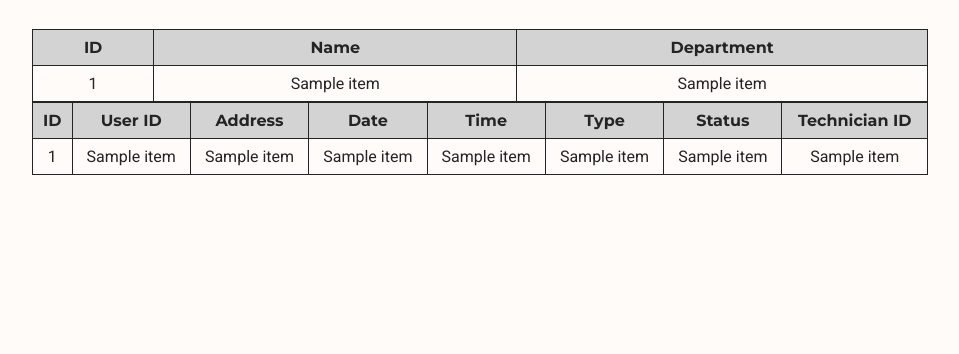
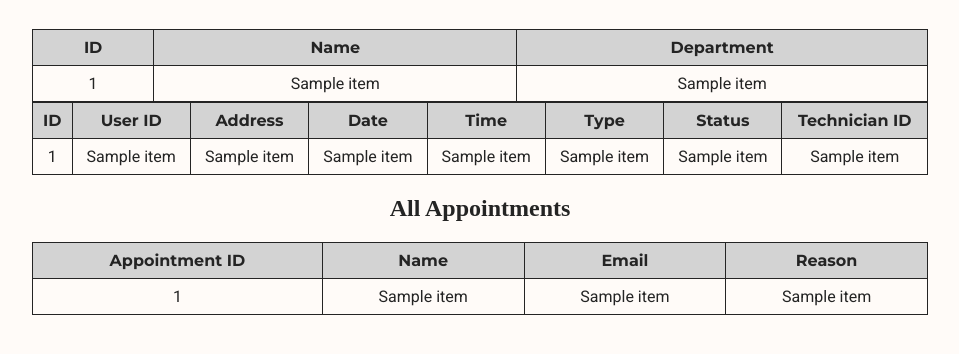
Before and after one commit to mortonjames357/OS_Mock_Task2, a Flask app: template templates/view_specific.html in a window 1280 px wide. Shown: the part 261-615 px from the top of the page, without its empty margins (160-1119 px from the left). Run offline with Flask 3, Linux system fonts and the light colour scheme; the template is opened without the code that fills it: most values are stand-ins (such as "Sample title", 1, 10 or a date in 2020); some web fonts are replaced.

Commit message:
Got the view specific working

```diff
--- a/app.py
+++ b/app.py
@@ -88,6 +88,7 @@ def view_specific():
     booking = None
     user = None
     tech = None
+    appoint = None
 
     if request.method == 'POST':
         id_input = request.form.get('idInput')
@@ -99,12 +100,15 @@ def view_specific():
             user = get_user_by_id(id_input)
         elif entity_type == 'Technician':
             tech = get_tech_by_id(id_input)
+        elif entity_type == 'Appointment':
+            appoint = get_appoint_by_id(id_input)
 
     return render_template(
         'view_specific.html',
         booking=booking,
         user=user,
-        tech=tech
+        tech=tech,
+        appoint=appoint
     )
 
 
--- a/queries/appointments_queries.py
+++ b/queries/appointments_queries.py
@@ -27,7 +27,7 @@ def get_appoint_by_id(id):
             cursor.execute("SELECT * FROM salesmenAppointments WHERE appointment_id=?", (id,))
             appoint = cursor.fetchall()
 
-        return cursor
+        return appoint
     except sqlite3.Error as e:
         print(f"Database error: {e}")
 
--- a/templates/view_specific.html
+++ b/templates/view_specific.html
@@ -22,6 +22,7 @@
             <option value="Booking">Booking</option>
             <option value="User">User</option>
             <option value="Technician">Technician</option>
+            <option value="Appointment">Appointment</option>
         </select>
         <label for="idInput">Input ID:</label>
         <input type="number" name="idInput">
@@ -101,5 +102,29 @@
         </table>
     {% endif %}
 
+    {% if appoint %}
+        <h2>All Appointments</h2>
+        <table>
+            <thead>
+                <tr>
+                    <th>Appointment ID</th>
+                    <th>Name</th>
+                    <th>Email</th>
+                    <th>Reason</th>
+                </tr>
+            </thead>
+            <tbody>
+                {% for item in appoint %}
+                <tr>
+                    <td>{{ item[0] }}</td>
+                    <td>{{ item[1] }}</td>
+                    <td>{{ item[2] }}</td>
+                    <td>{{ item[3] }}</td>
+                </tr>
+                {% endfor %}
+            </tbody>
+        </table>
+    {% endif %}
+
 </body>
 </html>
```
